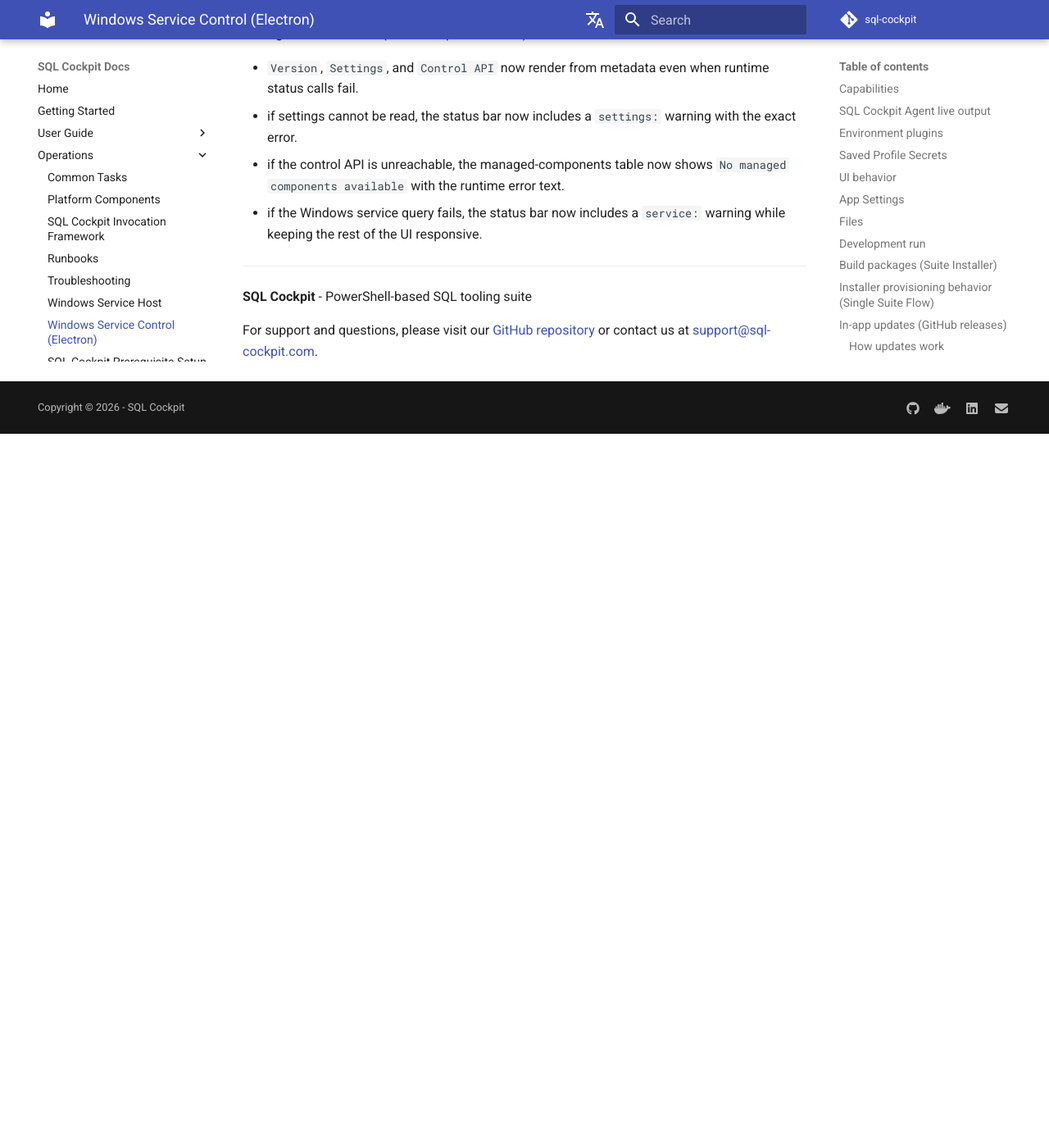
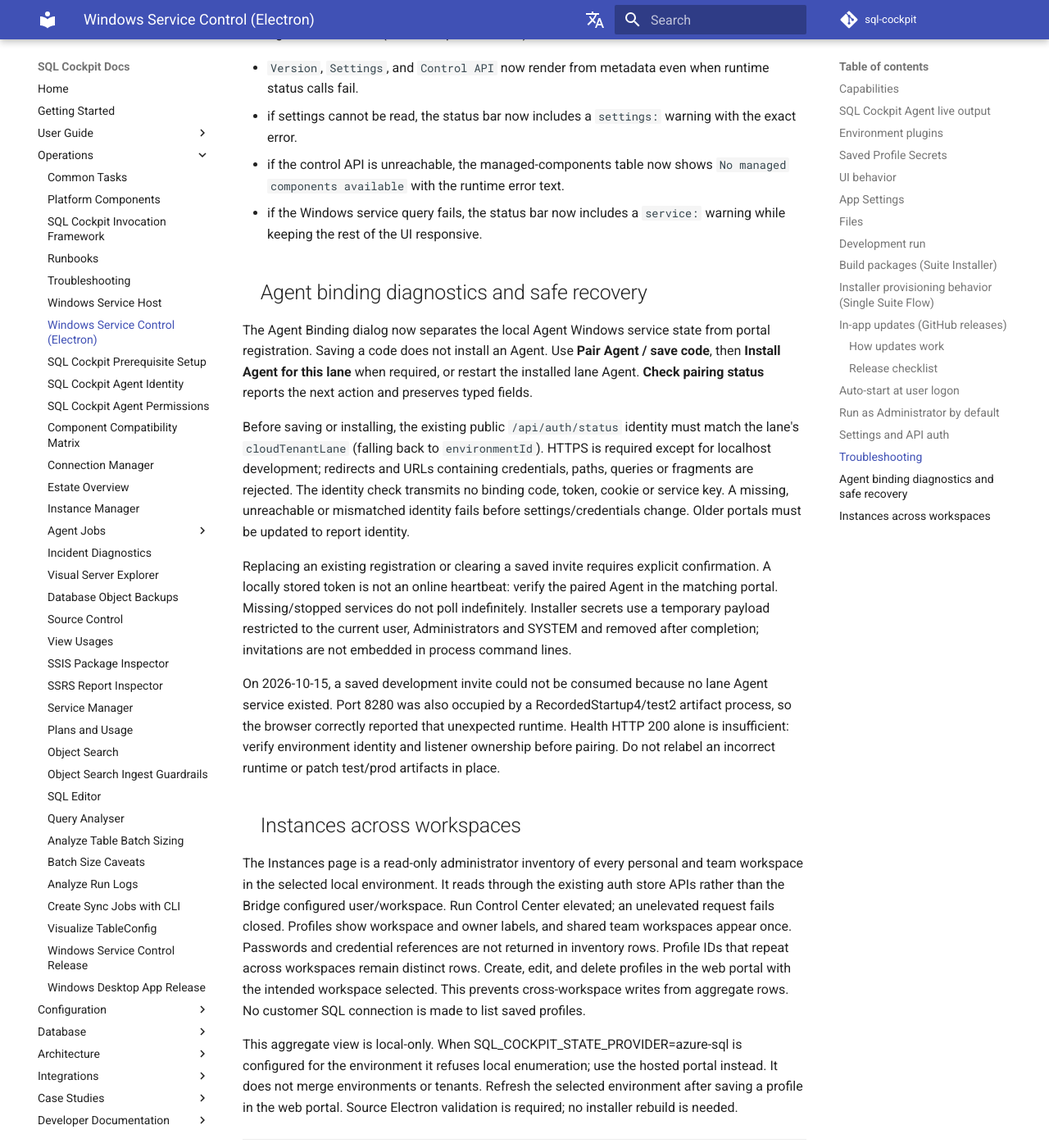
Before and after one commit to sql-cockpit/sql-cockpit-docs-source, an MkDocs documentation site: the page built from docs/operations/windows-service-control-electron.md, in a window 1280 px wide and 1400 px high, scrolled down 14813 px. Shown: the whole window at 82% size. Built offline with MkDocs 1.6.1 and Material for MkDocs 9.7.7, drawn with Linux system fonts in a browser that asks for light colours; comment, search, counter and statistics services are not loaded; the version menu is left out; before the commit the page ends 15342 px from its top, so only the background shows below that.

```diff
--- /dev/null
+++ b/docs/appendix/database-backup-options.md
@@ -0,0 +1,9 @@
+# Download a database backup
+
+From Estate Overview, open a database's action menu and choose **Backup database**. The instance and database are selected automatically. Choose compression and click **Create backup**, then confirm. When the Agent finishes creating and verifying the backup, choose **Download .bak file**.
+
+Phase 1 supports full copy-only backups with checksums. SQL Server must run on the Agent host, used data and backup file must fit within 256 MiB, and at least 1 GiB of staging disk must be free. The Agent uses SQL Server's default backup directory. The SQL Server account needs backup permission and the Agent needs access to the staged file. Your SQL Cockpit account needs database backup view/create permissions.
+
+The temporary download is available for one hour. API or Agent restart invalidates it; create a fresh backup if it expires. Downloads contain database data: protect the file and check the SHA-256 shown on the page. Verification is not a substitute for a test restore. No restore operation is provided.
+
+Only compression is configurable in this phase. Differential/log backups, custom server destinations, scheduling, remote SQL Server file transfer and hosted tenant downloads are not implemented. Existing Object Backups archive definitions and remain a separate feature. The workflow never opens SQL connections from the browser or hosted API.
--- /dev/null
+++ b/docs/appendix/mobile-section-navigation.md
@@ -0,0 +1,6 @@
+
+### Mobile section menus
+
+On screens narrower than 768px, inline section navigation is shown as a dropdown with the current section selected. Choose an entry to open its existing page. Wider screens retain the inline section links. This applies to shared menus such as Instance Manager and Connection Manager; no configuration is required.
+
+At desktop widths, section menus stay on one line. Extra sections appear under **More** when space is limited. More is highlighted if it contains your current page. Resize the window to reveal more section links; mobile continues to use the section dropdown.
--- a/docs/operations/windows-service-control-electron.md
+++ b/docs/operations/windows-service-control-electron.md
@@ -383,3 +383,19 @@
 - if settings cannot be read, the status bar now includes a `settings:` warning with the exact error.
 - if the control API is unreachable, the managed-components table now shows `No managed components available` with the runtime error text.
 - if the Windows service query fails, the status bar now includes a `service:` warning while keeping the rest of the UI responsive.
+
+## Agent binding diagnostics and safe recovery
+
+The Agent Binding dialog now separates the local Agent Windows service state from portal registration. Saving a code does not install an Agent. Use **Pair Agent / save code**, then **Install Agent for this lane** when required, or restart the installed lane Agent. **Check pairing status** reports the next action and preserves typed fields.
+
+Before saving or installing, the existing public `/api/auth/status` identity must match the lane's `cloudTenantLane` (falling back to `environmentId`). HTTPS is required except for localhost development; redirects and URLs containing credentials, paths, queries or fragments are rejected. The identity check transmits no binding code, token, cookie or service key. A missing, unreachable or mismatched identity fails before settings/credentials change. Older portals must be updated to report identity.
+
+Replacing an existing registration or clearing a saved invite requires explicit confirmation. A locally stored token is not an online heartbeat: verify the paired Agent in the matching portal. Missing/stopped services do not poll indefinitely. Installer secrets use a temporary payload restricted to the current user, Administrators and SYSTEM and removed after completion; invitations are not embedded in process command lines.
+
+On 2026-10-15, a saved development invite could not be consumed because no lane Agent service existed. Port 8280 was also occupied by a RecordedStartup4/test2 artifact process, so the browser correctly reported that unexpected runtime. Health HTTP 200 alone is insufficient: verify environment identity and listener ownership before pairing. Do not relabel an incorrect runtime or patch test/prod artifacts in place.
+
+## Instances across workspaces
+
+The Instances page is a read-only administrator inventory of every personal and team workspace in the selected local environment. It reads through the existing auth store APIs rather than the Bridge configured user/workspace. Run Control Center elevated; an unelevated request fails closed. Profiles show workspace and owner labels, and shared team workspaces appear once. Passwords and credential references are not returned in inventory rows. Profile IDs that repeat across workspaces remain distinct rows. Create, edit, and delete profiles in the web portal with the intended workspace selected. This prevents cross-workspace writes from aggregate rows. No customer SQL connection is made to list saved profiles.
+
+This aggregate view is local-only. When SQL_COCKPIT_STATE_PROVIDER=azure-sql is configured for the environment it refuses local enumeration; use the hosted portal instead. It does not merge environments or tenants. Refresh the selected environment after saving a profile in the web portal. Source Electron validation is required; no installer rebuild is needed.
```
Also changed, not shown: docs/appendix/autopilot-conversations.md (added, +15 -0 lines), docs/operations/service-manager.md (+8 -0 lines).
